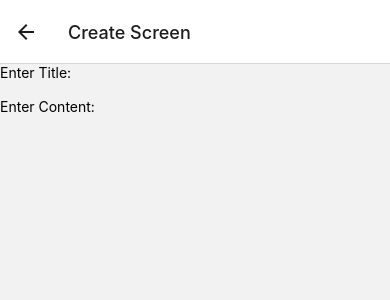
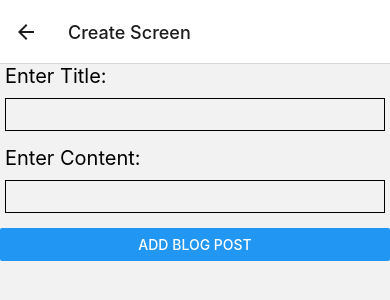
Before and after one commit to DavinderSingh-ds/blog_App_React_Native, a React Native app: screen /CreateSc in a window 390 px wide. Shown: the top 300 px of the page. Built offline with nearby package versions, Linux system fonts and the light colour scheme.

Commit message:
Button and Styling

```diff
--- a/src/screens/CreateScreen.js
+++ b/src/screens/CreateScreen.js
@@ -1,5 +1,5 @@
 import React, {useContext, useState} from 'react';
-import {View, Text, TextInput ,StyleSheet} from 'react-native';
+import {View, Text, TextInput ,StyleSheet, Button} from 'react-native';
 
 const CreateScreen = ({ navigation,route}) => {
     const [title, setTitle] = useState('');
@@ -8,14 +8,31 @@ const CreateScreen = ({ navigation,route}) => {
     return (
         <View>
 
-            <Text>Enter Title: </Text>
-            <TextInput value = {title} onChangeText = {(text) => setTitle(text)}/>
+            <Text style={styles.label}>Enter Title: </Text>
+            <TextInput style={styles.input} value = {title} onChangeText = {(text) => setTitle(text)}/>
 
-            <Text>Enter Content: </Text>
-            <TextInput value = {content} onChangeText = {(text) => setContent(text)} />
+            <Text style={styles.label}>Enter Content: </Text>
+            <TextInput style={styles.input} value = {content} onChangeText = {(text) => setContent(text)} />
 
+            <Button title= "Add Blog Post" />
         </View>
     );
 };
 
+const styles = StyleSheet.create({
+    input: {
+        fontSize: 18,
+        borderWidth: 1,
+        borderColor: 'black',
+        marginBottom:15,
+        padding: 5,
+        margin: 5,
+    },
+    label: {
+        fontSize: 20,
+        paddingBottom: 5,
+        marginLeft: 5,
+    }
+});
+
 export default CreateScreen;
```
